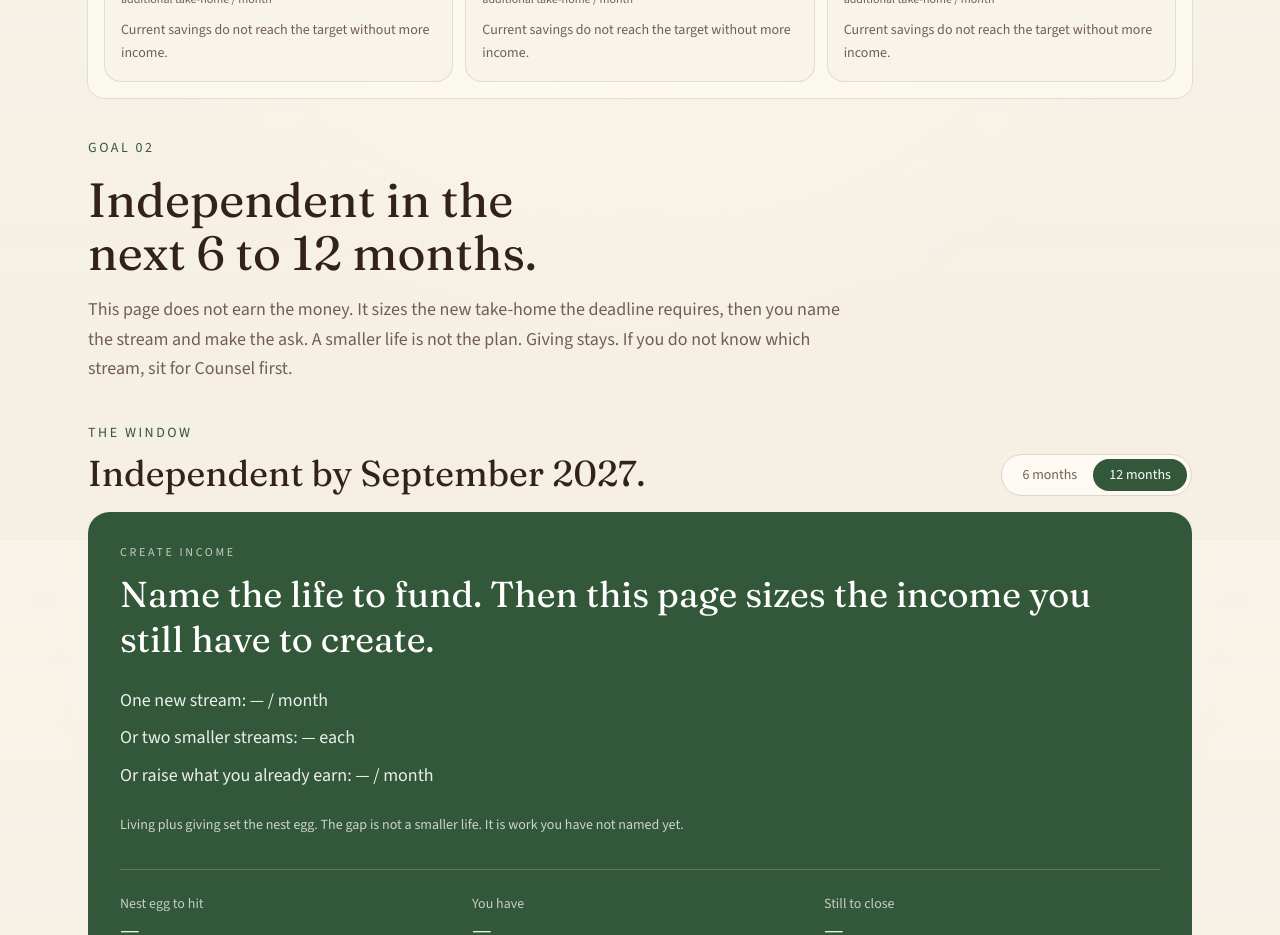
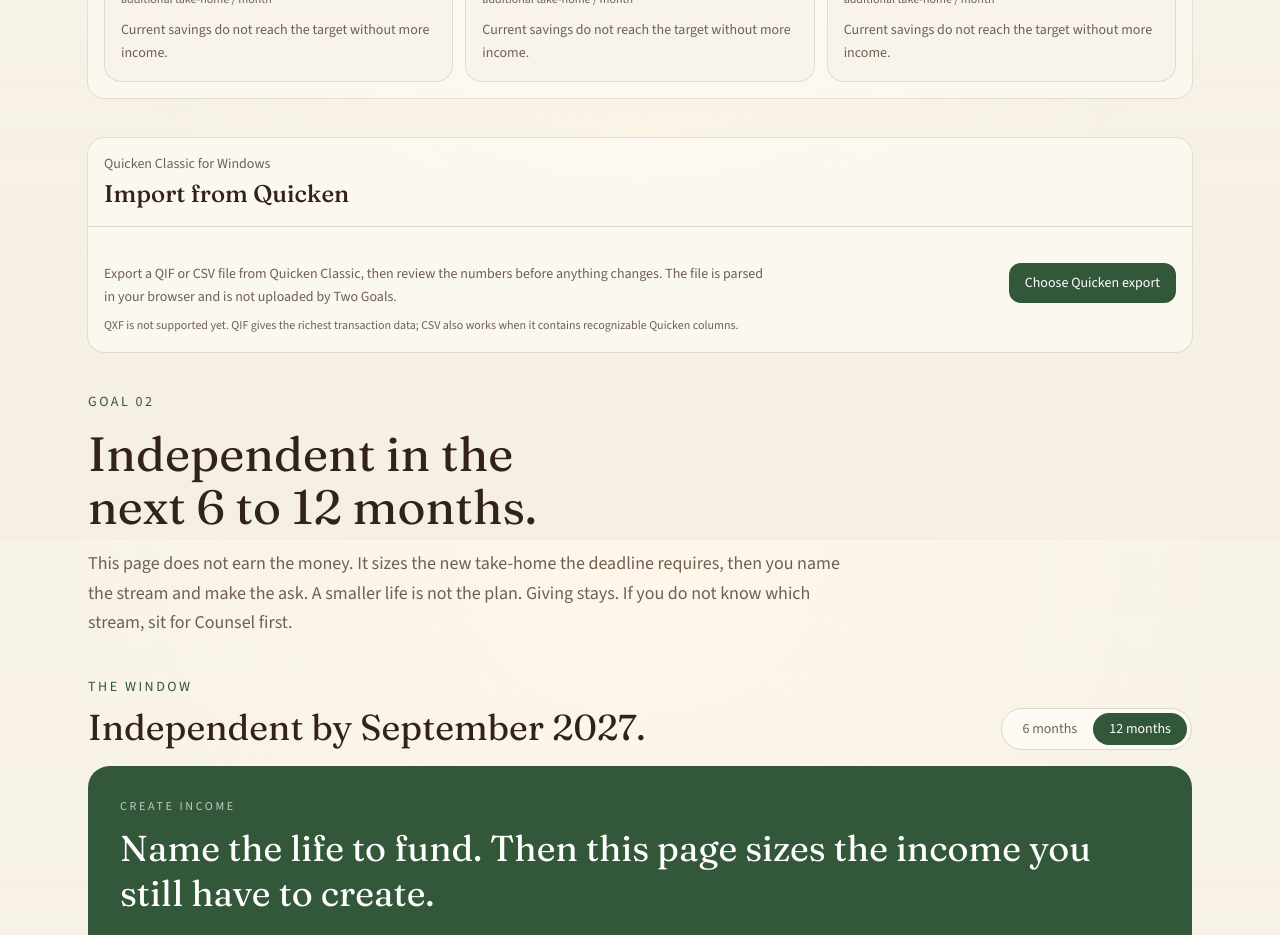
Before and after one commit to alexsulpizio-stack/two-goals, a Next.js app: page /steward in a window 1280 px wide. Shown: the part 1060-1995 px from the top of the page. Built offline with nearby package versions, Linux system fonts and the light colour scheme.

Commit message:
Add Quicken importer to Steward

```diff
--- a/src/app/steward/page.tsx
+++ b/src/app/steward/page.tsx
@@ -1,3 +1,4 @@
+import { QuickenImport } from "@/components/quicken-import";
 import { StewardInsights } from "@/components/steward-insights";
 import { StewardView } from "@/components/steward-view";
 
@@ -5,6 +6,7 @@ export default function StewardPage() {
   return (
     <div className="flex flex-col gap-10">
       <StewardInsights />
+      <QuickenImport />
       <StewardView />
     </div>
   );
```
